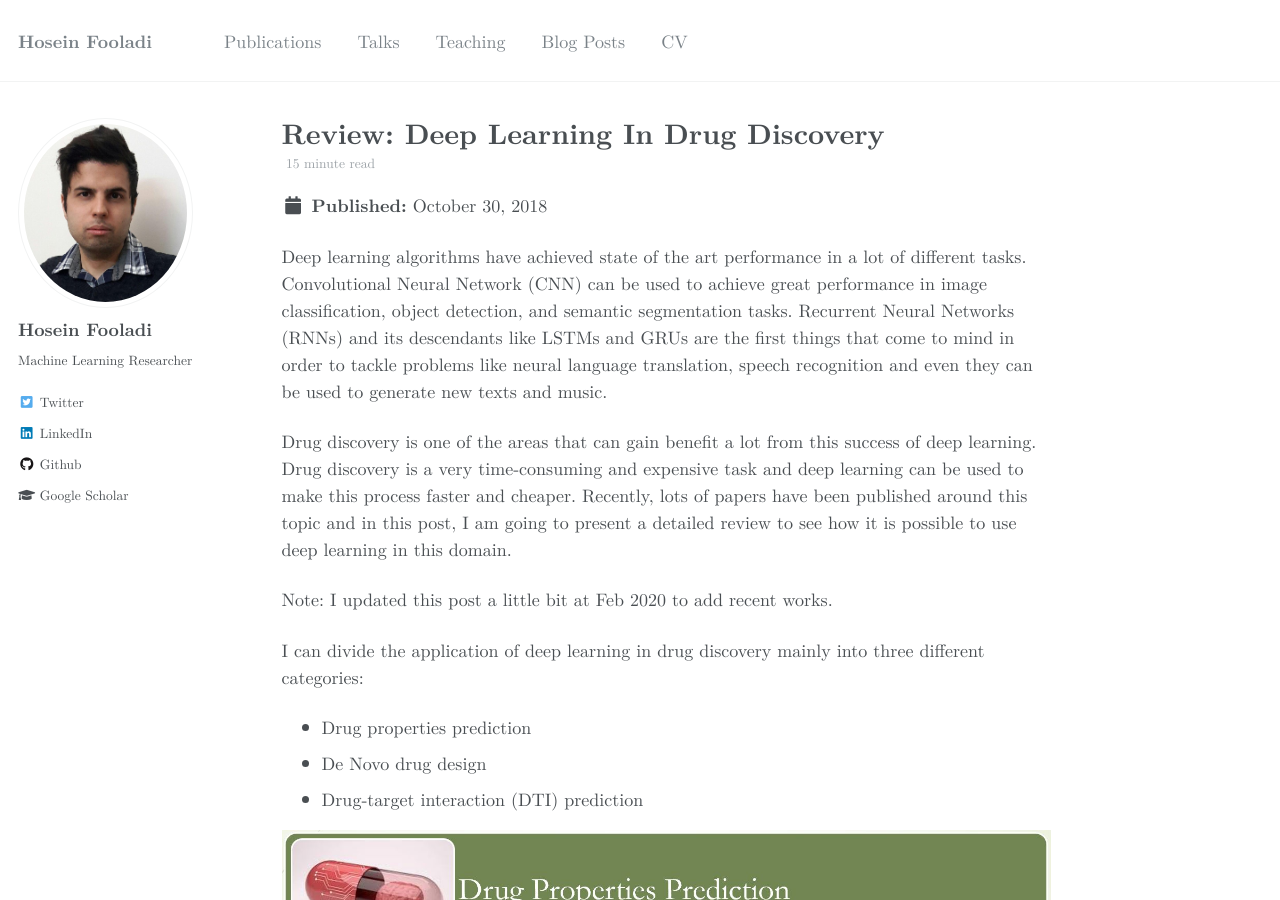
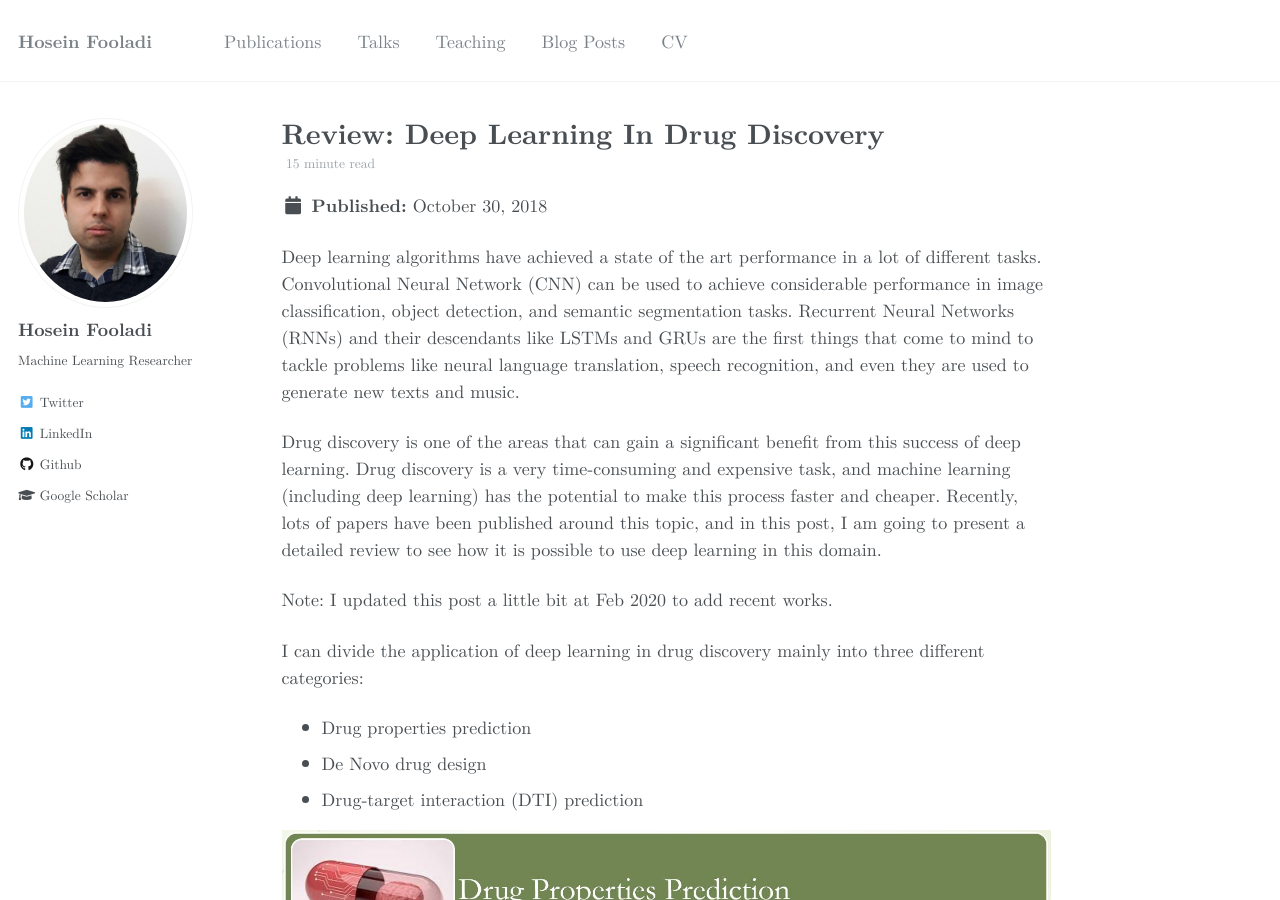
Before and after one commit to HFooladi/HFooladi.github.io, a Jekyll site: the page built from _posts/2018-10-31-Review_DL_Drug.md, in a window 1280 px wide and 900 px high. Built offline with Jekyll 4.4.1, drawn with Linux system fonts in a browser that asks for light colours; some web fonts are replaced; formulas are drawn with MathJax 3; comment, search, counter and statistics services are not loaded; some of the changed text lies outside the part shown.

Commit message:
minor edit of deep learning in drug discovery

```diff
--- a/_posts/2018-10-31-Review_DL_Drug.md
+++ b/_posts/2018-10-31-Review_DL_Drug.md
@@ -4,17 +4,18 @@ date:   2018-10-31 5:00:00
 permalink: /posts/2018/10/Review-Deep-Learning-In-Drug-Discovery/
 tags:
   - chemoinformatics
+  - computational-chemistry
   - drug-discovery
 ---
 
-Deep learning algorithms have achieved state of the art performance in a lot of different tasks.
-Convolutional Neural Network (CNN) can be used to achieve great performance in image classification, object detection, and semantic segmentation tasks.
-Recurrent Neural Networks (RNNs) and its descendants like LSTMs and GRUs are the first things that come to mind in order to tackle problems like
-neural language translation, speech recognition and even they can be used to generate new texts and music.
+Deep learning algorithms have achieved a state of the art performance in a lot of different tasks.
+Convolutional Neural Network (CNN) can be used to achieve considerable performance in image classification, object detection, and semantic segmentation tasks.
+Recurrent Neural Networks (RNNs) and their descendants like LSTMs and GRUs are the first things that come to mind to tackle problems like neural language
+translation, speech recognition, and even they are used to generate new texts and music.
 
-Drug discovery is one of the areas that can gain benefit a lot from this success of deep learning.
-Drug discovery is a very time-consuming and expensive task and deep learning can be used to make this process faster and cheaper.
-Recently, lots of papers have been published around this topic and in this post, I am going to present a detailed review to see how it is possible to use deep learning in this domain.
+Drug discovery is one of the areas that can gain a significant benefit from this success of deep learning. Drug discovery is a very time-consuming
+and expensive task, and machine learning (including deep learning) has the potential to make this process faster and cheaper. Recently, lots of papers
+have been published around this topic, and in this post, I am going to present a detailed review to see how it is possible to use deep learning in this domain.
 
 Note: I updated this post a little bit at Feb 2020 to add recent works.
 
```
